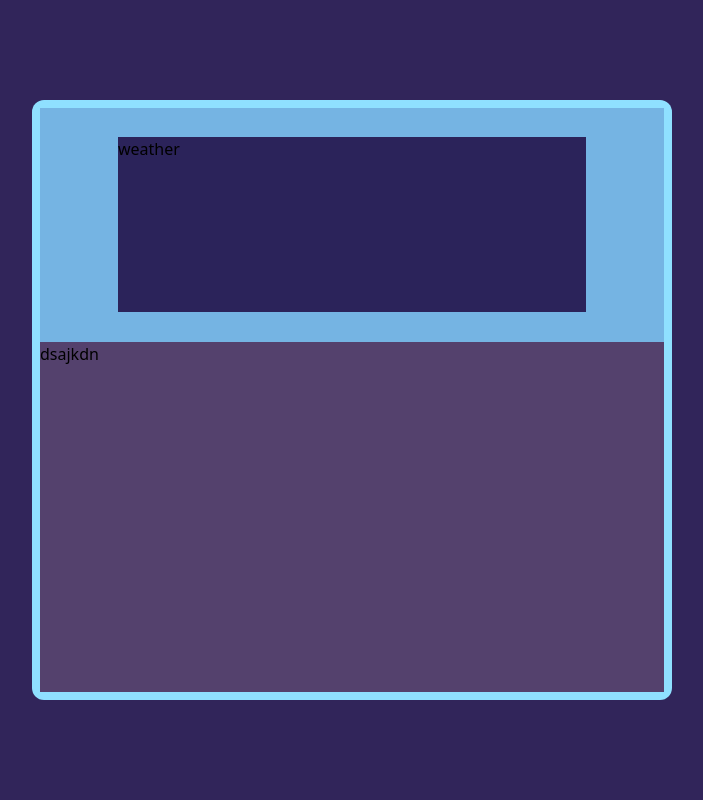
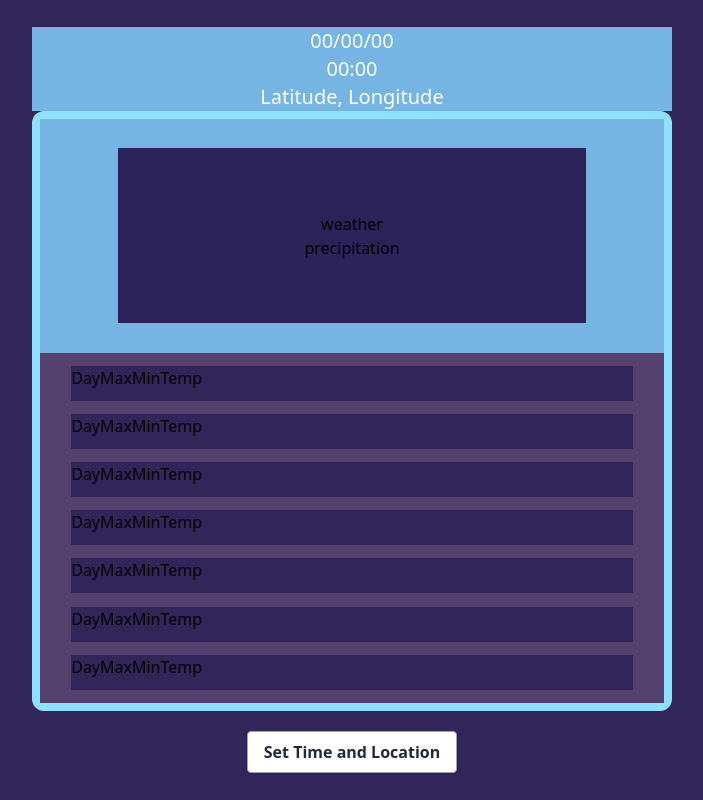
Before and after one commit to revenge789/weather-app, a React (Vite) app in the folder weather-app/: page / in a window 1280 px wide. Shown: the whole page, without its empty margins (288-991 px from the left). Built offline with nearby package versions, Linux system fonts and the light colour scheme.

Commit message:
finished basic css to at least get a result

```diff
--- a/weather-app/src/App.jsx
+++ b/weather-app/src/App.jsx
@@ -1,4 +1,6 @@
 import CurrentWeather from "./CurrentWeather"
+import Header from "./Header"
+import LocationAndTimeButton from "./LocationAndTimeButton"
 import SevenDayForecast from "./SevenDayForecast"
 
 
@@ -6,10 +8,16 @@ function App() {
 
   return (
     <>
-      <div className="bg-b1 h-screen flex justify-center items-center">
+      <div className="bg-b1 h-screen flex flex-col justify-center items-center">
+        <div className ="w-1/2 bg-b3 h-auto text-center">
+          <Header />
+        </div>
         <div className="bg-b2 h-3/4 w-1/2 rounded-xl p-2">
           <CurrentWeather />
           <SevenDayForecast />
+        </div>
+        <div className="mt-5">
+          <LocationAndTimeButton />
         </div>
       </div>
 
--- a/weather-app/src/CurrentWeather.jsx
+++ b/weather-app/src/CurrentWeather.jsx
@@ -4,8 +4,9 @@ export default function CurrentWeather() {
   return (
     <>
         <div className=" bg-b3 h-2/5 w-full flex justify-center items-center">
-            <div className=" bg-b5 h-3/4 w-3/4">
-                weather
+            <div className=" bg-b5 h-3/4 w-3/4 flex flex-col items-center justify-center">
+                <h2>weather</h2>
+                <h2>precipitation</h2>
             </div>
         </div>
     </>
--- /dev/null
+++ b/weather-app/src/DailyForecast.jsx
@@ -0,0 +1,15 @@
+import React from 'react'
+
+export default function
+() {
+  return (
+    <>
+    <div className="w-[90%] bg-b1 h-[10%]">
+    <div className="inline-block">Day</div>
+    <div className="inline-block">Max</div>
+    <div className="inline-block">Min</div>
+    <div className="inline-block">Temp</div>
+    </div>
+    </>
+  )
+}
--- /dev/null
+++ b/weather-app/src/Header.jsx
@@ -0,0 +1,11 @@
+import React from 'react'
+
+export default function Header() {
+  return (
+    <>
+        <h2 className=" text-xl text-white">00/00/00</h2>
+        <h2 className=" text-xl text-white">00:00</h2>
+        <h1 className=" text-xl text-white">Latitude, Longitude</h1>
+    </>
+  )
+}
--- /dev/null
+++ b/weather-app/src/LocationAndTimeButton.jsx
@@ -0,0 +1,9 @@
+import React from 'react'
+
+export default function () {
+  return (
+    <>
+     <button className="bg-white hover:bg-gray-100 text-gray-800 font-semibold py-2 px-4 border border-gray-400 rounded shadow">Set Time and Location</button>
+    </>
+  )
+}
--- a/weather-app/src/SevenDayForecast.jsx
+++ b/weather-app/src/SevenDayForecast.jsx
@@ -1,9 +1,18 @@
 import React from 'react'
+import DailyForecast from './DailyForecast'
 
 export default function () {
   return (
     <>
-        <div className = "h-3/5 w-full bg-b4">dsajkdn</div>
+        <div className = "h-3/5 w-full bg-b4 flex flex-col items-center justify-evenly">
+          <DailyForecast />
+          <DailyForecast />
+          <DailyForecast />
+          <DailyForecast />
+          <DailyForecast />
+          <DailyForecast />
+          <DailyForecast />
+        </div>
     </>
   )
 }
--- a/weather-app/tailwind.config.js
+++ b/weather-app/tailwind.config.js
@@ -5,6 +5,7 @@ export default {
     "./src/**/*.{js,ts,jsx,tsx}",
   ],
   theme: {
+    extend: {
       colors: {
         'b1':'#31255a',
         'b2':'#8fe0ff',
@@ -12,7 +13,7 @@ export default {
         'b4':'#54416d',
         'b5':'#2b235a'
       },
-    extend: {},
+    },
   },
   plugins: [],
 }
```
Lines whose indentation alone changed are shown as unchanged.
